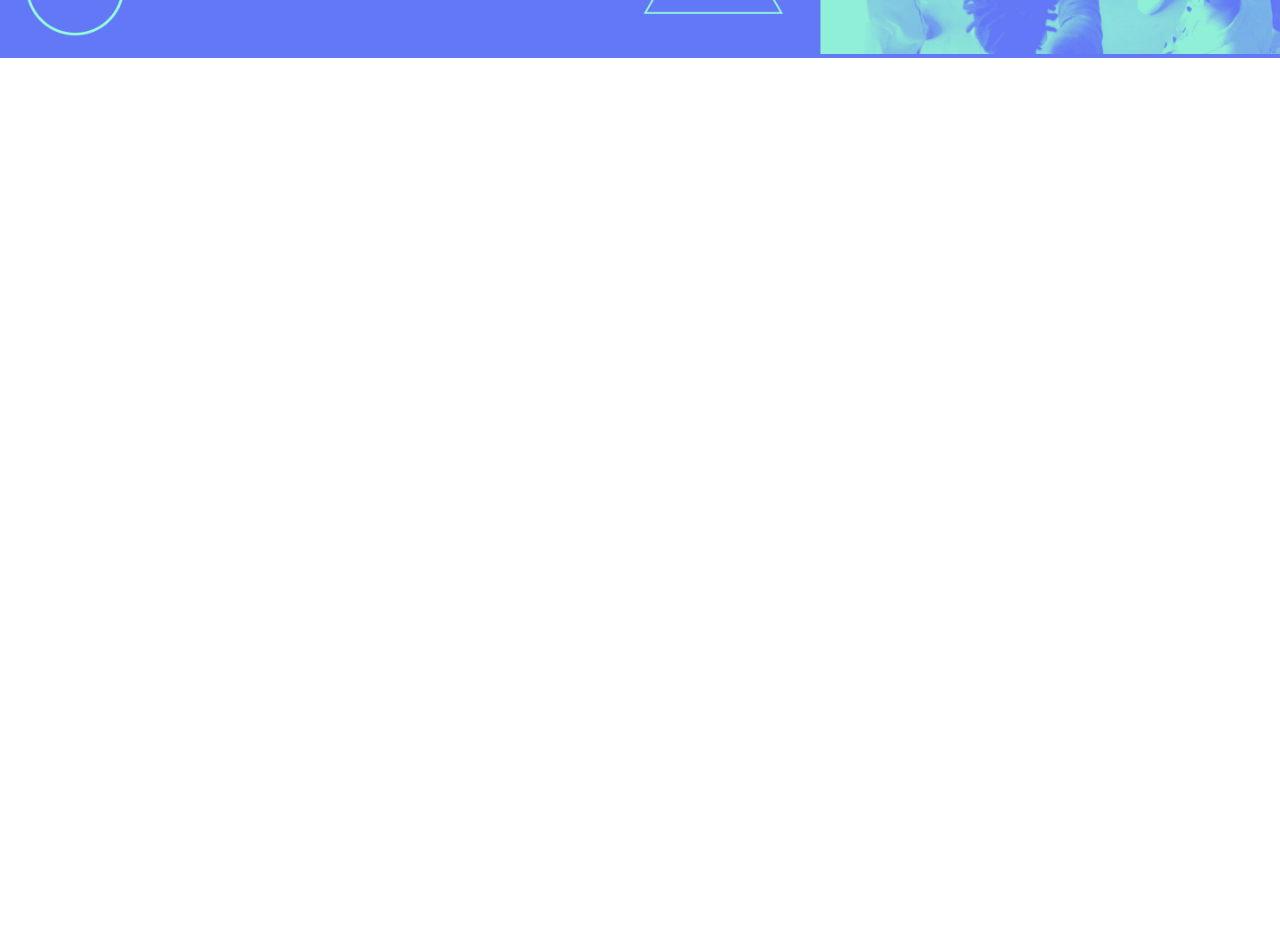
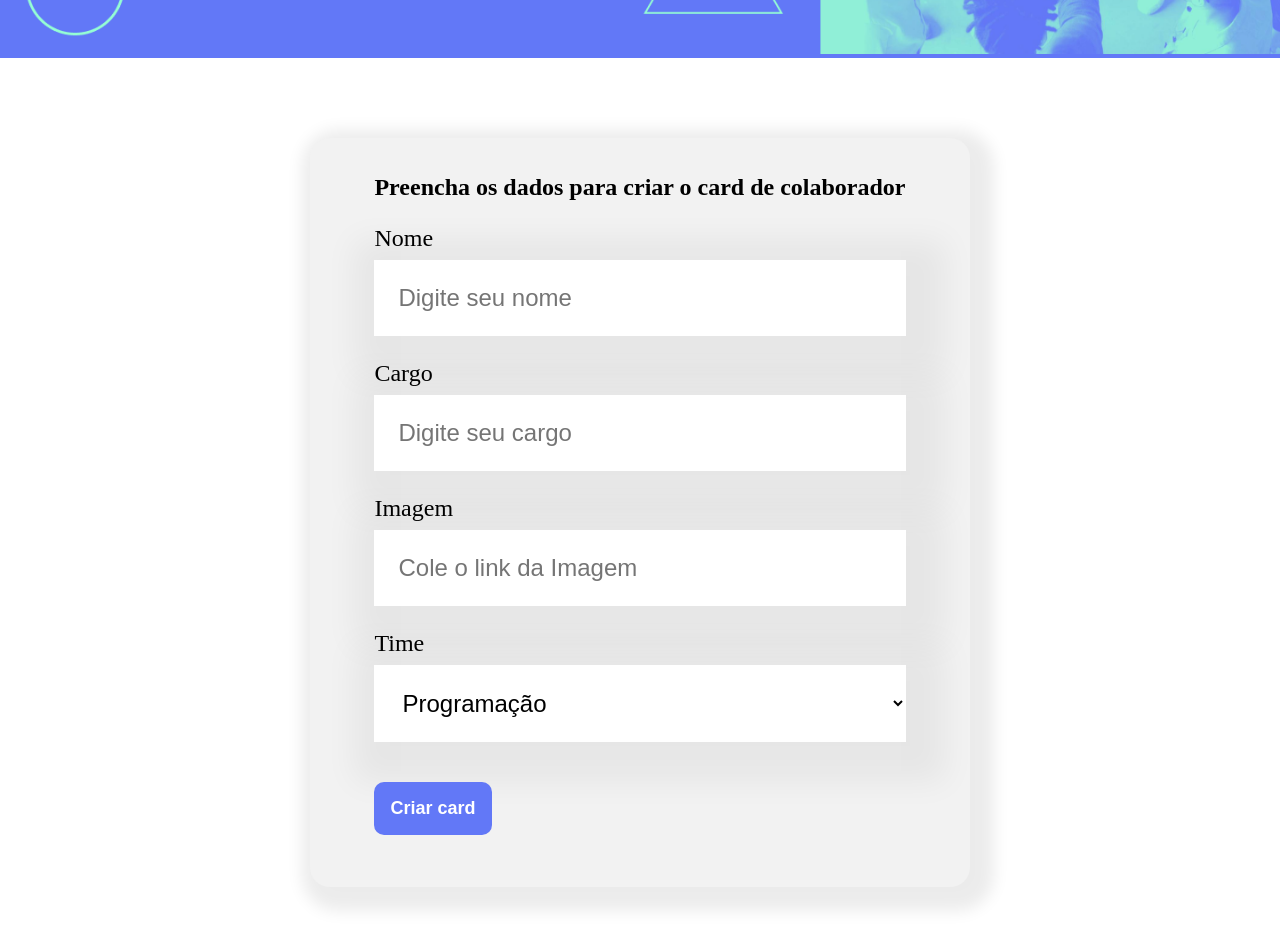
Before and after one commit to LuTymos/Curso-React-Alura-1, a React (Create React App) app: page / in a window 1280 px wide. Shown: the part 440-1386 px from the top of the page. Before the commit the page ends 800 px from the top, so only its background shows below. Built offline with nearby package versions, Linux system fonts and the light colour scheme.

Commit message:
feat: incrementando opções formulario

```diff
--- a/src/App.jsx
+++ b/src/App.jsx
@@ -1,10 +1,12 @@
 import "./App.css";
+import Formulario from "./components/Formulario/Formulario";
 import Banner from "./components/banner/Banner";
 
 function App() {
   return (
     <div className="App">
       <Banner />
+      <Formulario />
     </div>
   );
 }
--- /dev/null
+++ b/src/components/Button/Button.css
@@ -0,0 +1,15 @@
+.Button {
+  background-color: #6278f7;
+  border-radius: 10px;
+  font-weight: 700;
+  font-size: 18px;
+  padding: 16px;
+  border: none;
+  cursor: pointer;
+  color: #fff;
+  margin: 16px 0;
+}
+
+.Button:hover {
+  color: #95ffd4;
+}
--- /dev/null
+++ b/src/components/Button/Button.jsx
@@ -0,0 +1,7 @@
+import "./Button.css";
+
+function Button({ children }) {
+  return <button className="Button">{children}</button>;
+}
+
+export default Button;
--- /dev/null
+++ b/src/components/Formulario/Formulario.css
@@ -0,0 +1,13 @@
+.formulario {
+  display: flex;
+  justify-content: center;
+  margin: 80px 0;
+}
+
+.formulario form {
+  max-width: 80%;
+  background-color: #f2f2f2;
+  padding: 36px 64px;
+  border-radius: 20px;
+  box-shadow: 8px 8px 16px 16px rgba(0, 0, 0, 0.08);
+}
--- /dev/null
+++ b/src/components/Formulario/Formulario.jsx
@@ -0,0 +1,77 @@
+import "./Formulario.css";
+import Input from "../input/Input";
+import Select from "../Select/Select";
+import Button from "../Button/Button";
+import { useState } from "react";
+
+function Formulario() {
+  const options = [
+    { value: "programação", label: "Programação" },
+    { value: "front-end", label: "Front-End" },
+    { value: "devops", label: "DevOps" },
+    { value: "data-science", label: "Data Science" },
+    { value: "ux-design", label: "Ux e Design" },
+    { value: "mobile", label: "Mobile" },
+    { value: "inovacao-gestao", label: "Inovação e Gestão" },
+  ];
+
+  const [nome, setNome] = useState();
+  const [cargo, setCargo] = useState();
+  const [imagem, setImage] = useState();
+  const [time, setTime] = useState();
+
+  const submitForm = (e) => {
+    e.preventDefault();
+    console.log(e.value);
+  };
+
+  return (
+    <section className="formulario">
+      <form
+        onSubmit={(e) => {
+          submitForm(e);
+        }}
+      >
+        <h2>Preencha os dados para criar o card de colaborador</h2>
+        <Input
+          required={true}
+          type="text"
+          label="Nome"
+          placeholder="Digite seu nome"
+          Id="nome"
+          valueInput={nome}
+          setValueInput={(valueInput) => setNome(valueInput)}
+        />
+        <Input
+          required={true}
+          type="text"
+          label="Cargo"
+          placeholder="Digite seu cargo"
+          Id="cargo"
+          valueInput={cargo}
+          setValueInput={(valueInput) => setCargo(valueInput)}
+        />
+        <Input
+          type="text"
+          label="Imagem"
+          placeholder="Cole o link da Imagem"
+          Id="imagem"
+          valueInput={imagem}
+          setValueInput={(valueInput) => setImage(valueInput)}
+        />
+        <Select
+          required={true}
+          label="Time"
+          Id="Time"
+          valueInput={time}
+          options={options}
+          setValueInput={(valueInput) => setTime(valueInput)}
+        />
+
+        <Button>Criar card</Button>
+      </form>
+    </section>
+  );
+}
+
+export default Formulario;
--- /dev/null
+++ b/src/components/Select/Select.css
@@ -0,0 +1,19 @@
+.Select {
+  margin: 24px 0;
+}
+
+.Select label {
+  display: block;
+  margin-bottom: 8px;
+  font-size: 24px;
+}
+
+.Select select {
+  background-color: #fff;
+  box-shadow: 10px 10px 30px 30px rgba(0, 0, 0, 0.05);
+  width: 100%;
+  border: none;
+  font-size: 24px;
+  padding: 24px;
+  outline: 0;
+}
--- /dev/null
+++ b/src/components/Select/Select.jsx
@@ -0,0 +1,27 @@
+import "./Select.css";
+
+function Select({ Id, label, options, required, valueInput, setValueInput }) {
+  const handleValue = (e) => {
+    setValueInput(e.target.value);
+  };
+  return (
+    <div className="Select">
+      <label htmlFor={Id}>{label}</label>
+      <select
+        onChange={(e) => {
+          handleValue(e);
+        }}
+        required={required}
+        id={Id}
+      >
+        {options.map((option, index) => (
+          <option key={index} value={option.value}>
+            {option.label}
+          </option>
+        ))}
+      </select>
+    </div>
+  );
+}
+
+export default Select;
--- /dev/null
+++ b/src/components/input/Input.css
@@ -0,0 +1,19 @@
+.Input {
+  margin: 24px 0;
+}
+
+.Input label {
+  display: block;
+  margin-bottom: 8px;
+  font-size: 24px;
+}
+
+.Input input {
+  background-color: #fff;
+  box-shadow: 10px 10px 30px 30px rgba(0, 0, 0, 0.05);
+  width: 100%;
+  border: none;
+  font-size: 24px;
+  padding: 24px;
+  outline: 0;
+}
--- /dev/null
+++ b/src/components/input/Input.jsx
@@ -0,0 +1,33 @@
+import "./Input.css";
+
+function Input({
+  type,
+  label,
+  placeholder,
+  Id,
+  required,
+  valueInput,
+  setValueInput,
+}) {
+  const handleValue = (e) => {
+    setValueInput(e.target.value);
+  };
+
+  return (
+    <div className="Input">
+      <label htmlFor={Id}>{label}</label>
+      <input
+        required={required}
+        type={type}
+        placeholder={placeholder}
+        id={Id}
+        value={valueInput}
+        onChange={(e) => {
+          handleValue(e);
+        }}
+      />
+    </div>
+  );
+}
+
+export default Input;
--- a/src/index.css
+++ b/src/index.css
@@ -1,6 +1,9 @@
-body {
+* {
   margin: 0;
   box-sizing: border-box;
   padding: 0;
+}
+
+body {
   max-width: 100vw;
 }
```
